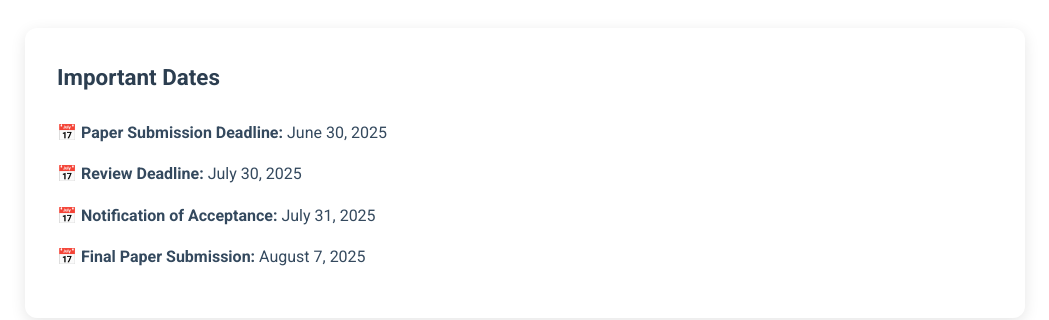
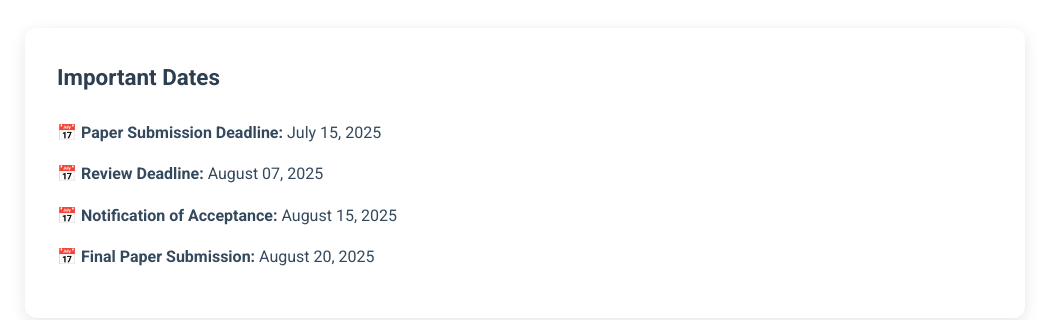
Before and after one commit to ICONS-Research-Group/MASS2025-Workshop, a plain HTML site: page index.html in a window 1280 px wide. Shown: the part 2840-3160 px from the top of the page, without its empty margins (115-1164 px from the left). Drawn offline with Linux system fonts and the light colour scheme.

Commit message:
update important dates for paper submission and review deadlines

```diff
--- a/index.html
+++ b/index.html
@@ -153,10 +153,10 @@
                 <div class="important-dates">
                     <h3>Important Dates</h3>
                     <ul>
-                        <li><strong>Paper Submission Deadline:</strong> June 30, 2025</li>
-                        <li><strong>Review Deadline:</strong> July 30, 2025</li>
-                        <li><strong>Notification of Acceptance:</strong> July 31, 2025</li>
-                        <li><strong>Final Paper Submission:</strong> August 7, 2025</li>
+                        <li><strong>Paper Submission Deadline:</strong> July 15, 2025</li>
+                        <li><strong>Review Deadline:</strong> August 07, 2025</li>
+                        <li><strong>Notification of Acceptance:</strong> August 15, 2025</li>
+                        <li><strong>Final Paper Submission:</strong> August 20, 2025</li>
                     </ul>
                 </div>
 
```
